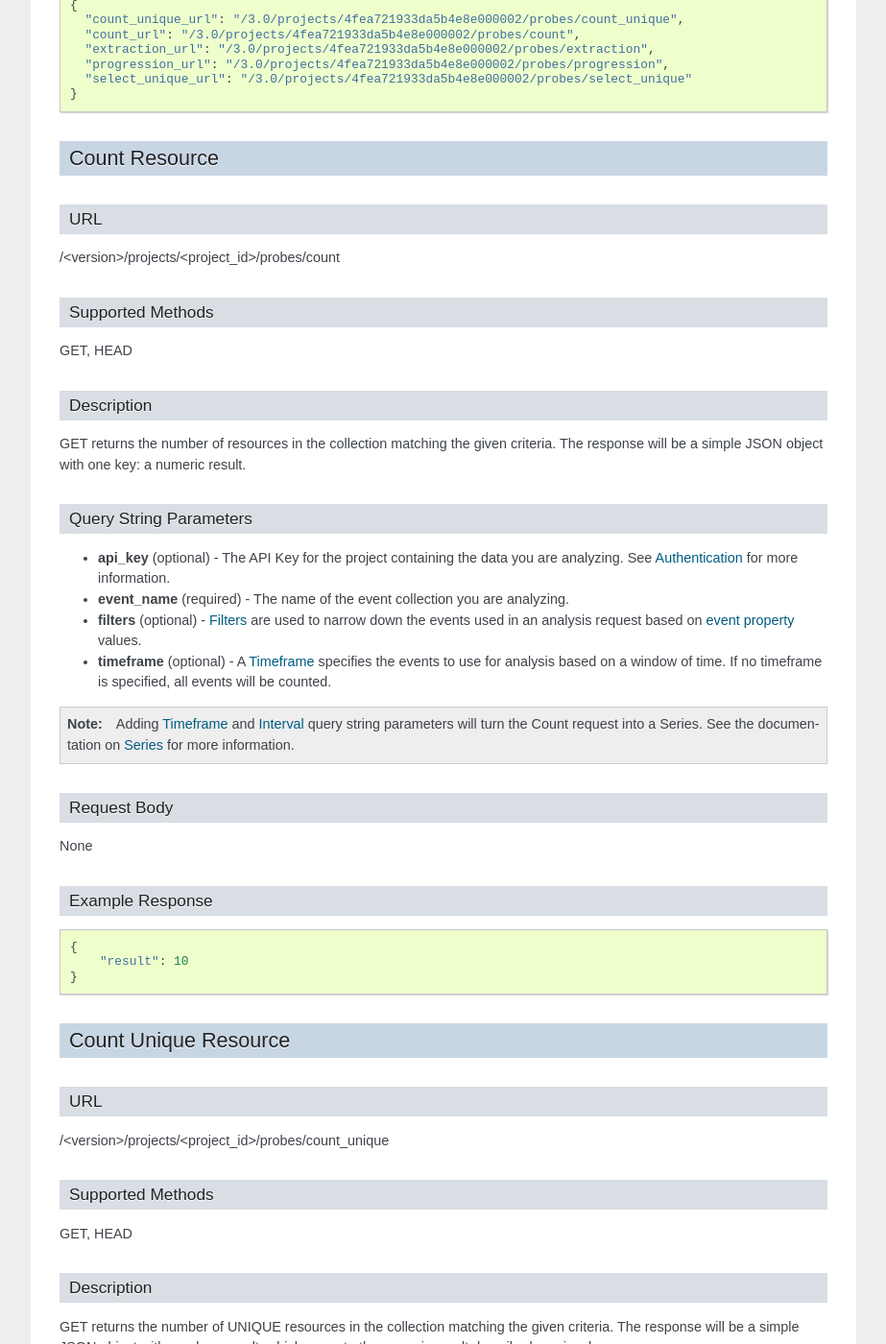
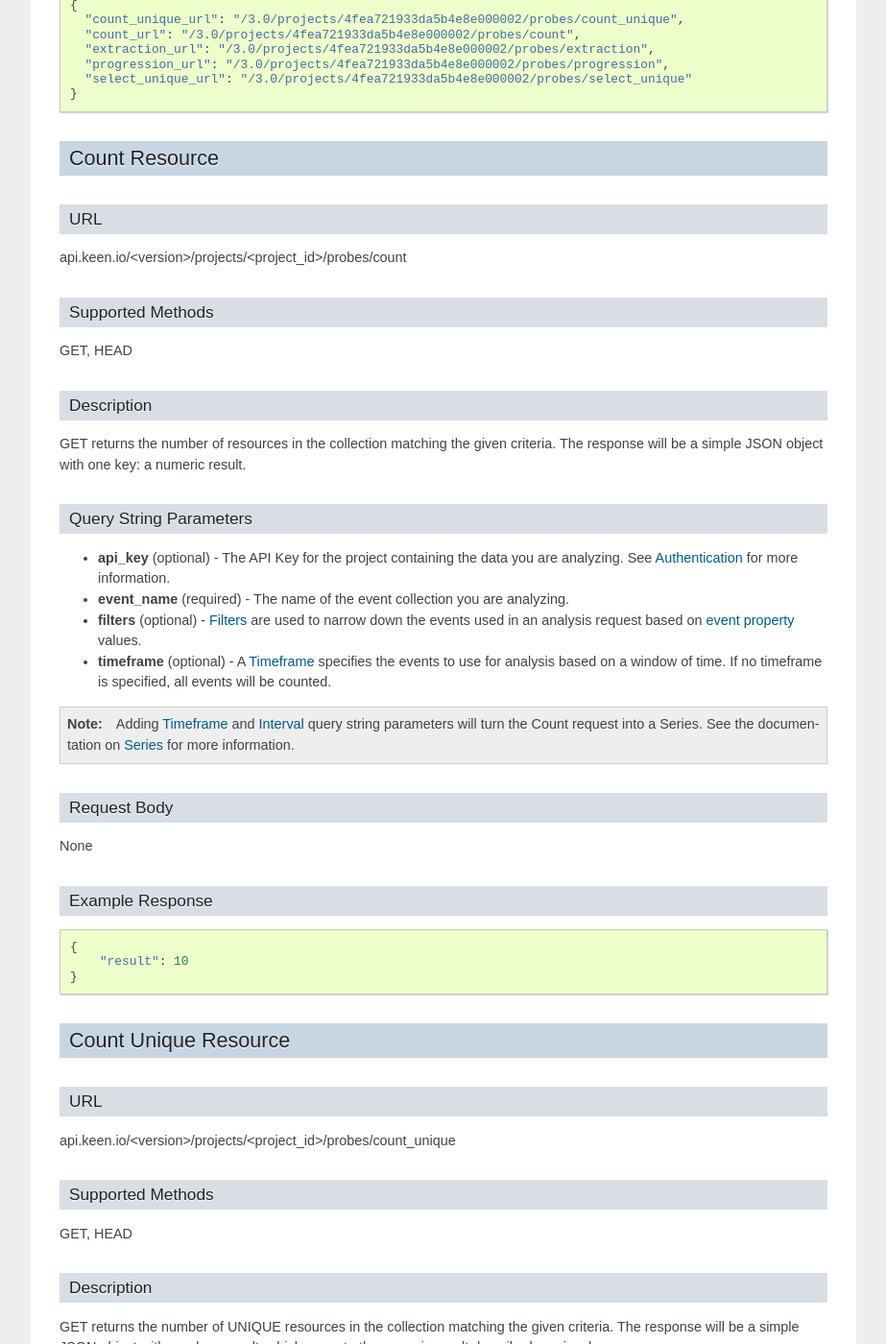
Before and after one commit to keenlabs/Keen-Docs, a Sphinx documentation site: the page built from source/api/reference.rst, in a window 1280 px wide and 1400 px high, scrolled down 8438 px. Shown: the whole window at 96% size, without its empty margins (198-1121 px from the left). Built offline with Sphinx 7.4.7, drawn with Linux system fonts in a browser that asks for light colours; some of the changed text lies outside the part shown.

Commit message:
prepend api.keen.io on service URLS

```diff
--- a/source/api/reference.rst
+++ b/source/api/reference.rst
@@ -34,7 +34,7 @@ Versions Resource
 URL
 ----
 
-/
+api.keen.io/
 
 -----------
 Description
@@ -81,7 +81,7 @@ Discovery Resource
 URL
 ----
 
-/<version>
+api.keen.io/<version>
 
 -----------------
 Supported Methods
@@ -120,7 +120,7 @@ Projects Resource
 URL
 ----
 
-/<version>/projects
+api.keen.io/<version>/projects
 
 -----------------
 Supported Methods
@@ -185,7 +185,7 @@ Project Row Resource
 URL
 ----
 
-/<version>/projects/<project_id>
+api.keen.io/<version>/projects/<project_id>
 
 -----------------
 Supported Methods
@@ -248,7 +248,7 @@ Event Collections List Resource
 URL
 ----
 
-/<version>/projects/<project_id>/events
+api.keen.io/<version>/projects/<project_id>/events
 
 -----------------
 Supported Methods
@@ -419,7 +419,7 @@ Event Collection Row Resource
 URL
 ----
 
-/<version>/projects/<project_id>/events/<event_name>
+api.keen.io/<version>/projects/<project_id>/events/<event_name>
 
 -----------------
 Supported Methods
@@ -503,7 +503,7 @@ Probes Resource
 URL
 ----
 
-/<version>/projects/<project_id>/probes
+api.keen.io/<version>/projects/<project_id>/probes
 
 -----------------
 Supported Methods
@@ -546,7 +546,7 @@ Count Resource
 URL
 ----
 
-/<version>/projects/<project_id>/probes/count
+api.keen.io/<version>/projects/<project_id>/probes/count
 
 -----------------
 Supported Methods
@@ -597,7 +597,7 @@ Count Unique Resource
 URL
 ----
 
-/<version>/projects/<project_id>/probes/count_unique
+api.keen.io/<version>/projects/<project_id>/probes/count_unique
 
 -----------------
 Supported Methods
@@ -649,7 +649,7 @@ Select Unique Resource
 URL
 ----
 
-/<version>/projects/<project_id>/probes/select_unique
+api.keen.io/<version>/projects/<project_id>/probes/select_unique
 
 -----------------
 Supported Methods
@@ -701,7 +701,7 @@ Extraction Resource
 URL
 ----
 
-/<version>/projects/<project_id>/probes/extractions
+api.keen.io/<version>/projects/<project_id>/probes/extractions
 
 -----------------
 Supported Methods
@@ -759,7 +759,7 @@ Progression Resource
 URL
 ----
 
-/<version>/projects/<project_id>/probes/progression
+api.keen.io/<version>/projects/<project_id>/probes/progression
 
 -----------------
 Supported Methods
@@ -838,7 +838,7 @@ Saved Insights List Resource
 URL
 ----
 
-/<version>/projects/<project_id>/insights
+api.keen.io/<version>/projects/<project_id>/insights
 
 -----------------
 Supported Methods
@@ -906,7 +906,7 @@ Saved Insight Row Resource
 URL
 ----
 
-/<version>/projects/<project_id>/insights/<insight_name>
+api.keen.io/<version>/projects/<project_id>/insights/<insight_name>
 
 -----------------
 Supported Methods
@@ -1010,7 +1010,7 @@ Saved Insight Row Result Resource
 URL
 ----
 
-/<version>/projects/<project_id>/insights/<event_name>/results
+api.keen.io/<version>/projects/<project_id>/insights/<event_name>/results
 
 -----------------
 Supported Methods
```
